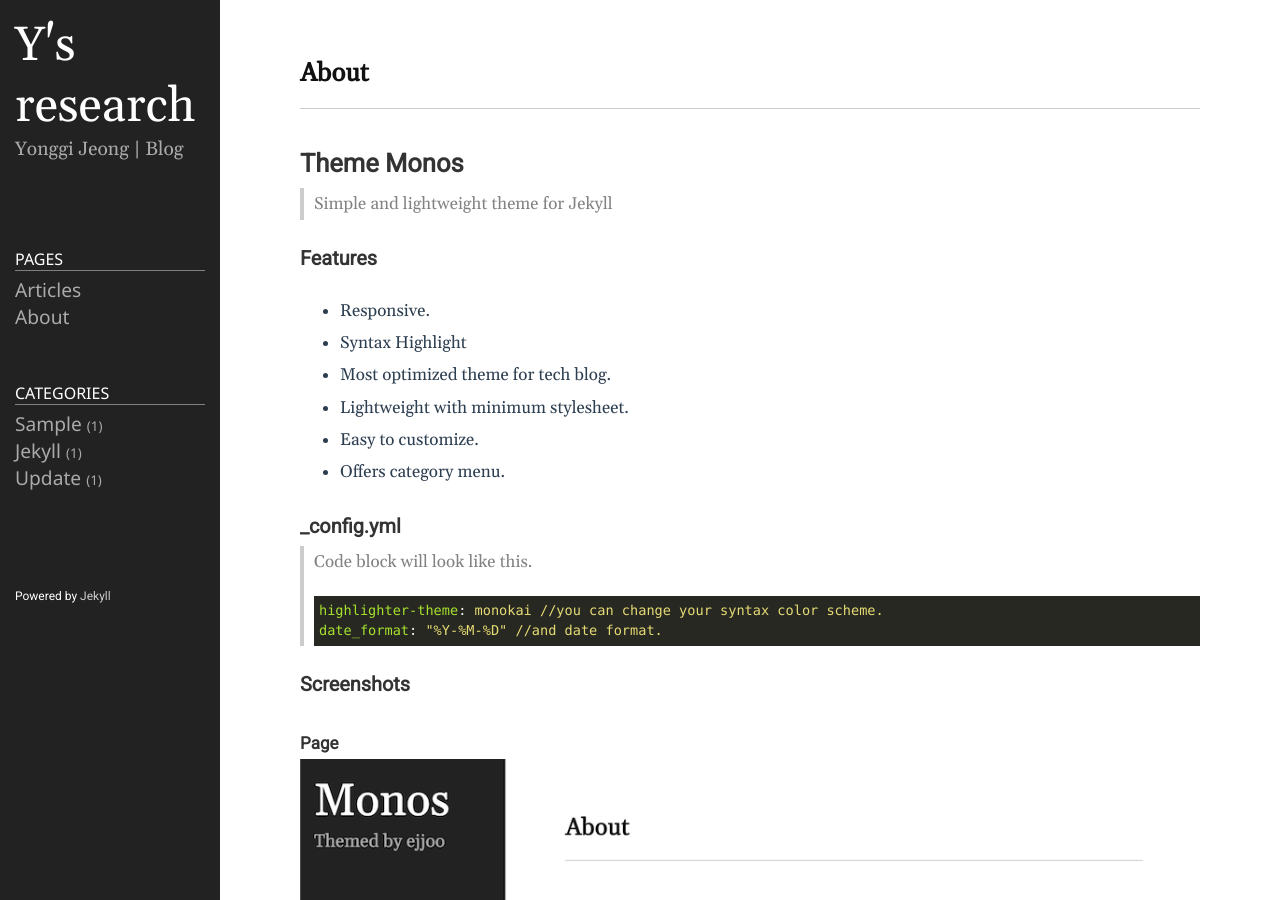
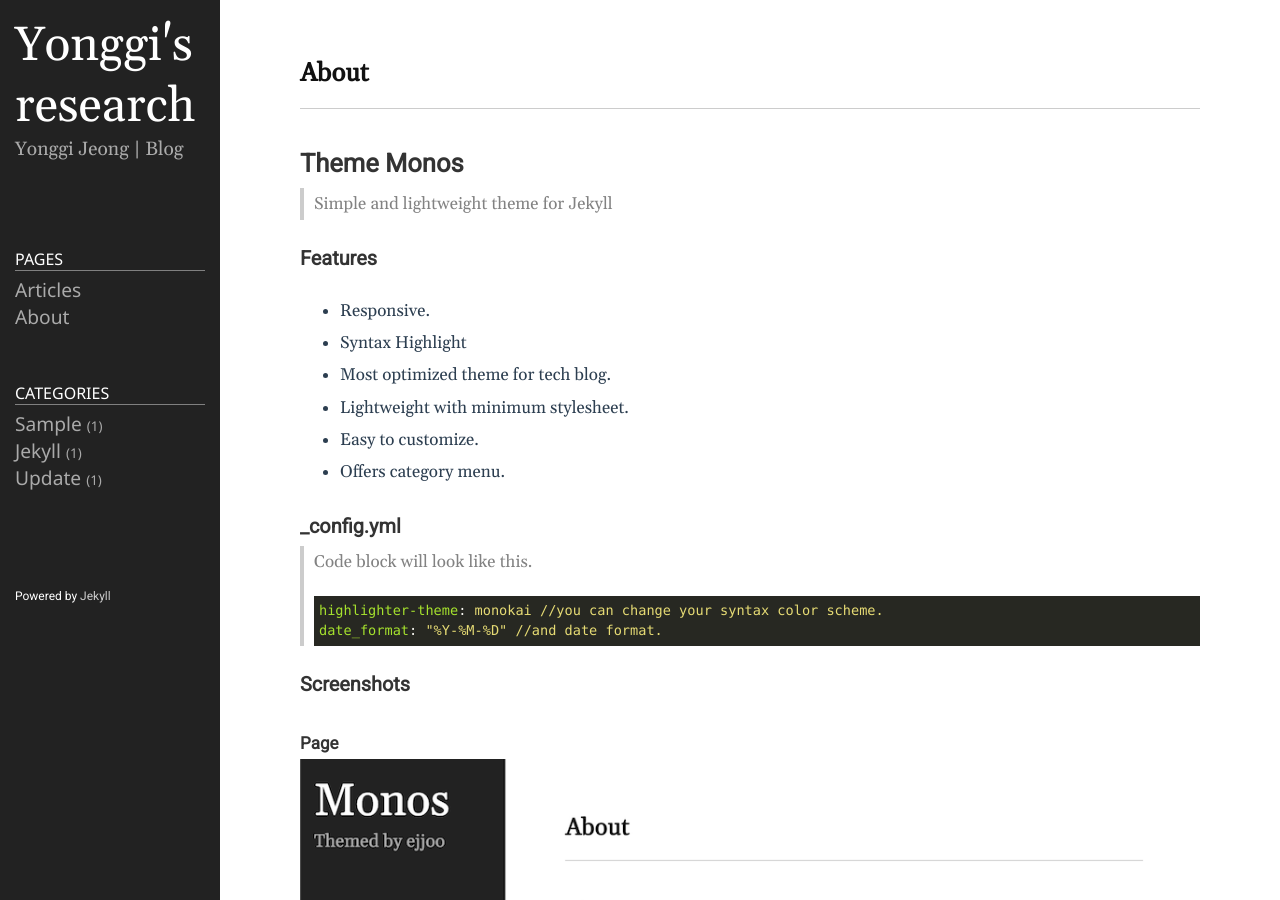
Before and after one commit to animilux/animilux.github.io, a Jekyll site: the page built from README.md, in a window 1280 px wide and 900 px high. Built offline with Jekyll 4.4.1, drawn with Linux system fonts in a browser that asks for light colours.

Commit message:
Update _config.yml

```diff
--- a/_config.yml
+++ b/_config.yml
@@ -18,7 +18,7 @@
 # You can create any custom variable you would like, and they will be accessible
 # in the templates via {{ site.myvariable }}.
 
-title: Y's research
+title: Yonggi's research
 email: jok0905@naver.com
 description: >- # this means to ignore newlines until "baseurl:"
   Yonggi Jeong | Blog
```
